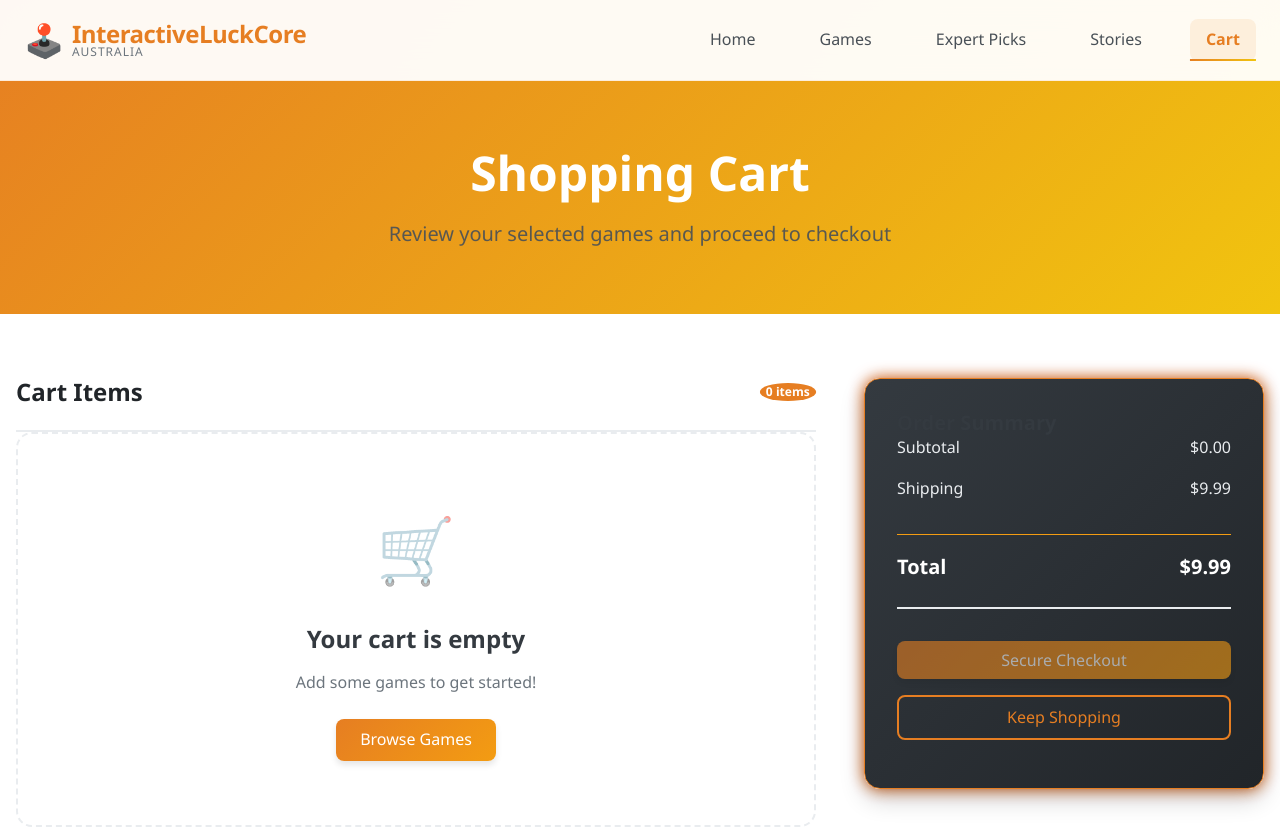
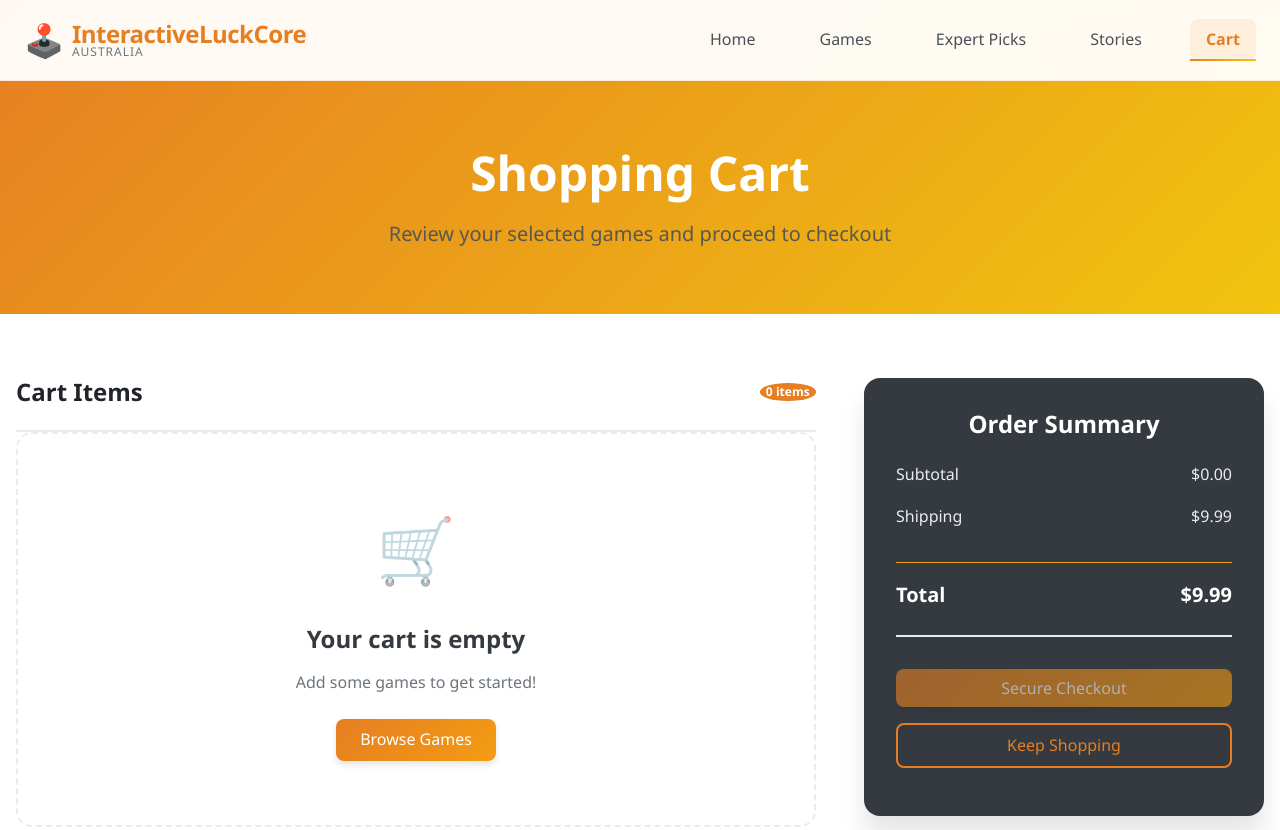
Before and after one commit to Artur-Luniaka/games_4, a plain HTML site: page shopping-cart.html in a window 1280 px wide. Shown: the top 830 px of the page. Drawn offline with Linux system fonts and the light colour scheme.

Commit message:
small fix

```diff
--- a/assets/styles/shopping-cart-styles.css
+++ b/assets/styles/shopping-cart-styles.css
@@ -262,18 +262,20 @@
 }
 
 .cart-summary {
-  background: linear-gradient(135deg, var(--neutral-800), var(--neutral-900));
-  color: var(--neutral-100);
-  border: 1px solid var(--primary-color);
+  background: var(--neutral-800);
+  color: var(--neutral-300);
+  padding: var(--spacing-xl);
   border-radius: var(--radius-xl);
-  padding: var(--spacing-xl);
-  box-shadow: 0 10px 25px rgba(0, 0, 0, 0.2), 0 0 15px var(--primary-dark);
+  box-shadow: var(--shadow-xl);
+  position: sticky;
+  top: 120px;
 }
 
 .cart-summary h3 {
-  font-size: 1.25rem;
-  color: var(--neutral-800);
-  margin-bottom: 0;
+  font-size: 1.5rem;
+  margin-bottom: var(--spacing-lg);
+  text-align: center;
+  color: var(--neutral-100);
 }
 
 .summary-items {
```
Also changed, not shown: shipping-returns.html (+4 -4 lines).
